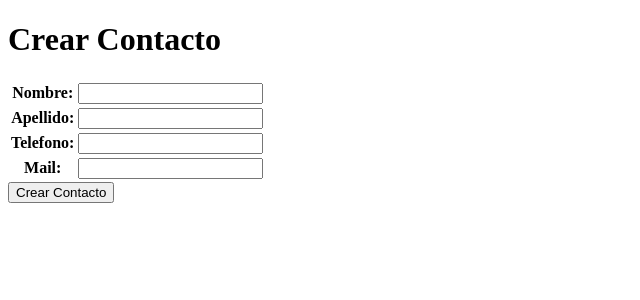
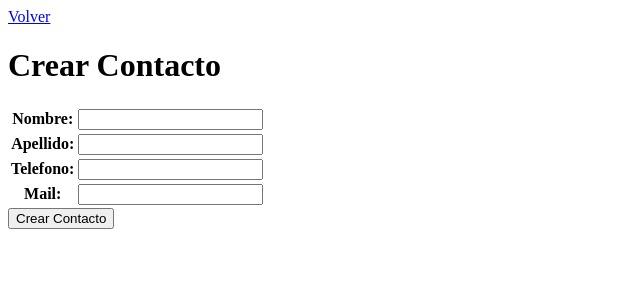
Before and after one commit to augustourquizu/TuPrimeraPagina-Urquizu, a Django app: page /contacto/crear_contacto/ in a window 1280 px wide. Shown: the top 300 px of the page, without its empty margins (0-640 px from the left). Run offline with Django 5.2, Linux system fonts and the light colour scheme.

Commit message:
Terminado

```diff
--- a/contacto/models.py
+++ b/contacto/models.py
@@ -3,7 +3,7 @@ from django.db import models
 # Create your models here.
 class Contacto(models.Model):
     def __str__(self) -> str:
-        return f' Nombre: {self.nombre} {self.apellido} Telefonno:{self.telefono} Mail:{self.mail}'
+        return f' Nombre: {self.nombre} {self.apellido} Telefono:{self.telefono} Mail:{self.mail}'
     nombre=models.CharField(max_length=20)
     apellido=models.CharField(max_length=20)
     telefono=models.IntegerField()
--- a/templates/contactos.html
+++ b/templates/contactos.html
@@ -5,6 +5,10 @@
     <meta name='viewport' content='width=device-width, initial-scale=1.0'>
     <title> Document </title>
 </head>
+<nav>
+    <a href={% url "inicio"%}> Volver </a>
+</nav>
+
 <p> <u> Listado de Contactos </ul></p>
 
 <ul>
--- a/templates/formulario.html
+++ b/templates/formulario.html
@@ -5,7 +5,9 @@
     <meta name='viewport' content='width=device-width, initial-scale=1.0'>
     <title> Document </title>
 </head>
-
+<nav>
+    <a href={% url "inicio"%}> Volver </a>
+</nav>
 <h1> Crear Contacto </h1>
 
 <form action={% url "formulario" %} method='POST'>
```
